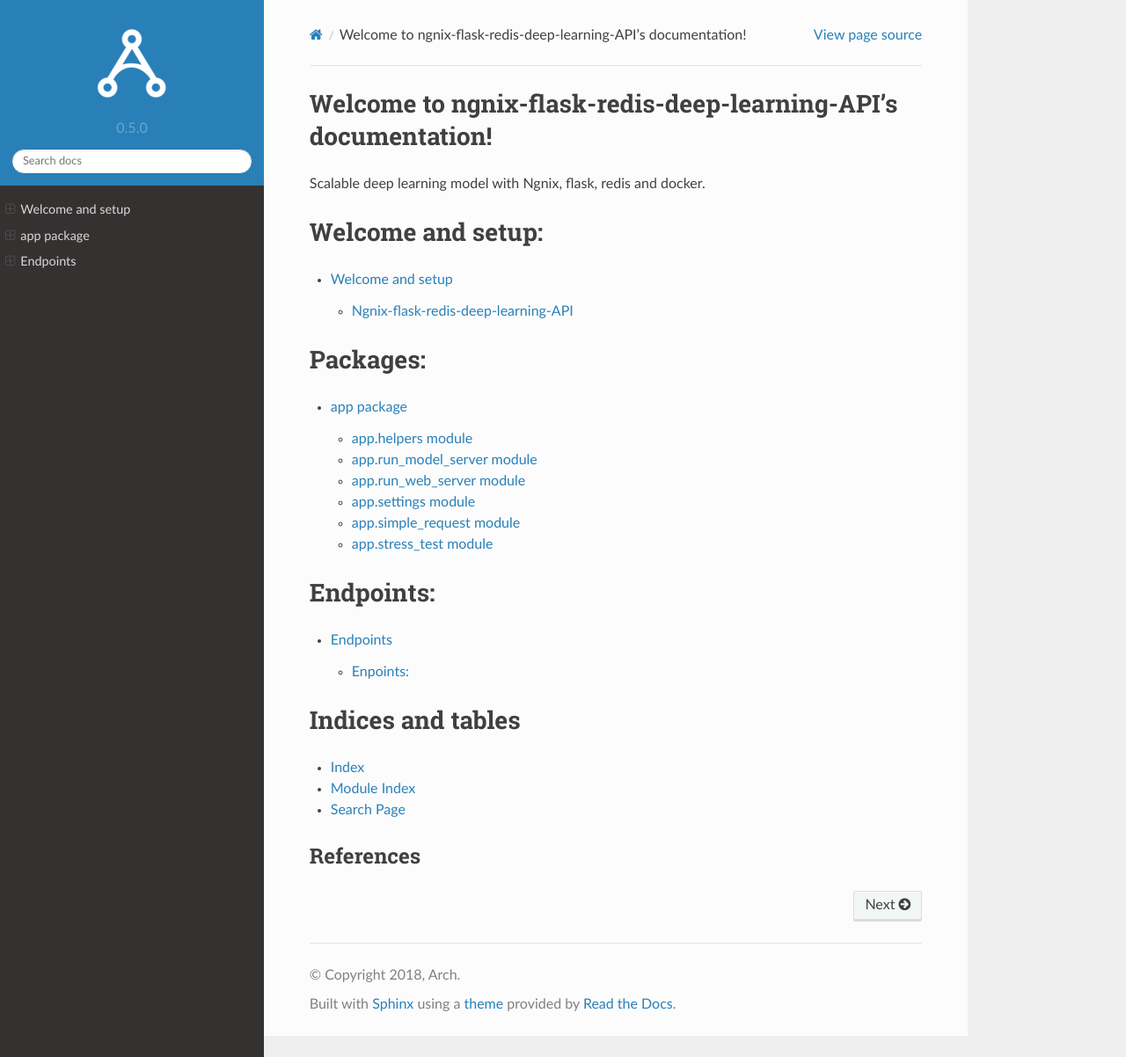
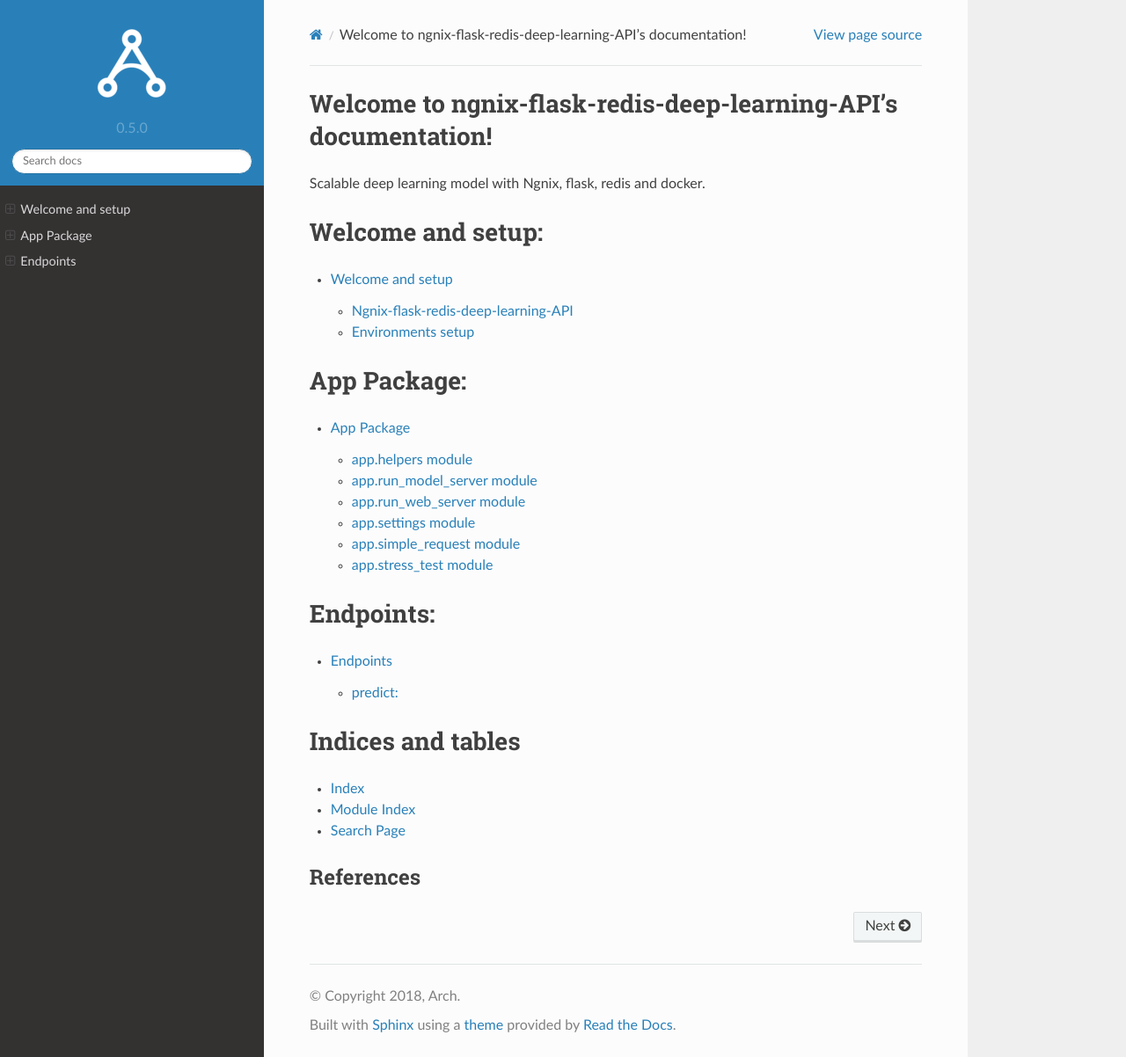
Before and after one commit to BkrmDahal/ngnix_flask_redis_deep_learning_API, a Sphinx documentation site: the page built from docs/index.rst, in a window 1280 px wide and 1202 px high. Shown: the whole window at 88% size. Built offline with Sphinx 7.4.7 and the Read the Docs theme 2.0.0, drawn with Linux system fonts in a browser that asks for light colours.

Commit message:
seprated welcome doc and enpoints

```diff
--- a/docs/app.rst
+++ b/docs/app.rst
@@ -1,4 +1,4 @@
-app package
+App Package
 ===========
 
 app.helpers module
--- a/docs/endpoints.rst
+++ b/docs/endpoints.rst
@@ -1,8 +1,8 @@
 Endpoints
 =========
 
-Enpoints:
----------
+predict:
+--------
 
     Input:
 
--- a/docs/index.rst
+++ b/docs/index.rst
@@ -9,15 +9,15 @@ Welcome to ngnix-flask-redis-deep-learning-API's documentation!
 Scalable deep learning model with Ngnix, flask, redis and docker.
 
 Welcome and setup:
-=================
+==================
 
 .. toctree::
    :maxdepth: 2
 
    welcome
 
-Packages:
-=========
+App Package:
+============
 
 .. toctree::
    :maxdepth: 2
@@ -25,7 +25,7 @@ Packages:
    app
 
 Endpoints:
-=========
+==========
 
 .. toctree::
    :maxdepth: 2
@@ -40,6 +40,7 @@ Indices and tables
 * :ref:`modindex`
 * :ref:`search`
 
+
 **********
 References
 **********
--- a/docs/welcome.rst
+++ b/docs/welcome.rst
@@ -15,7 +15,7 @@ Ngnix-flask-redis-deep-learning-API
 
 
 Environments setup
-^^^^^^^^^^^^^^^^^^^^^
+------------------
 
 1. Please install `docker` and `docker-compose`.
 
```
